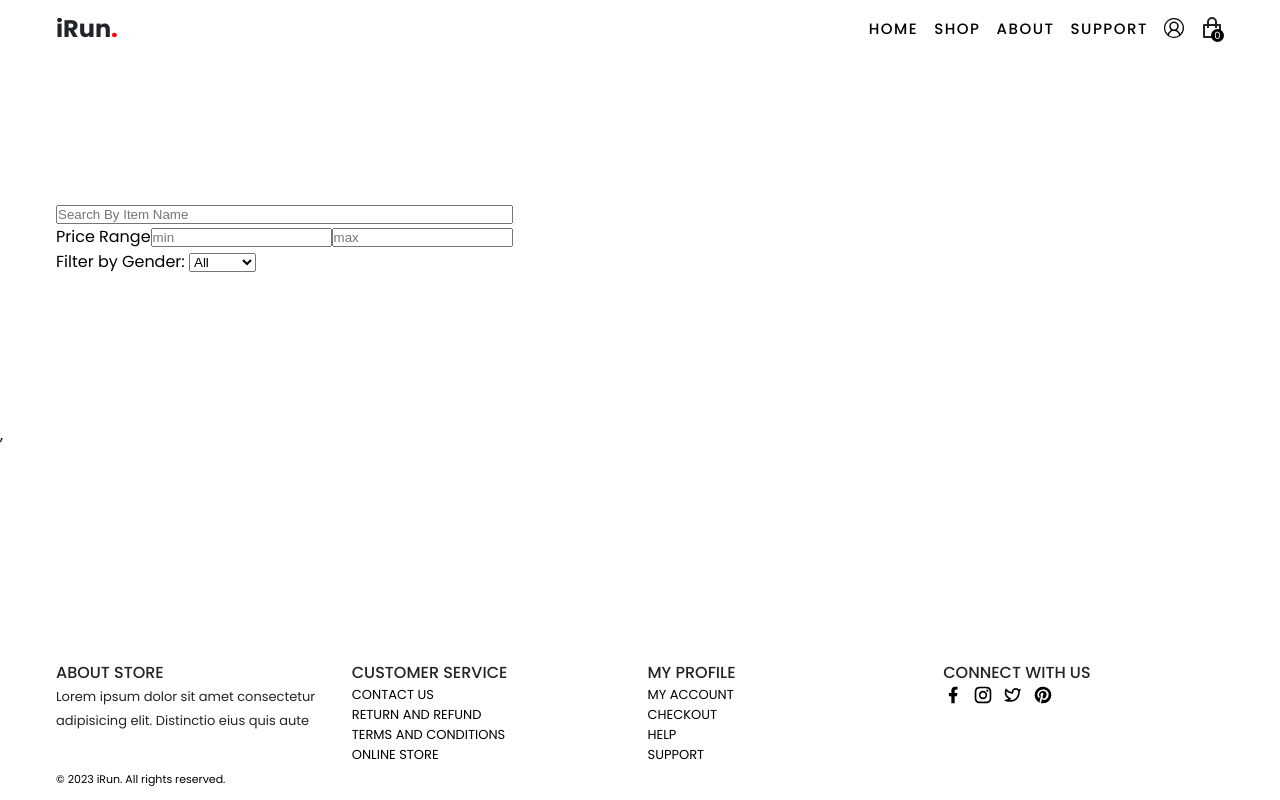
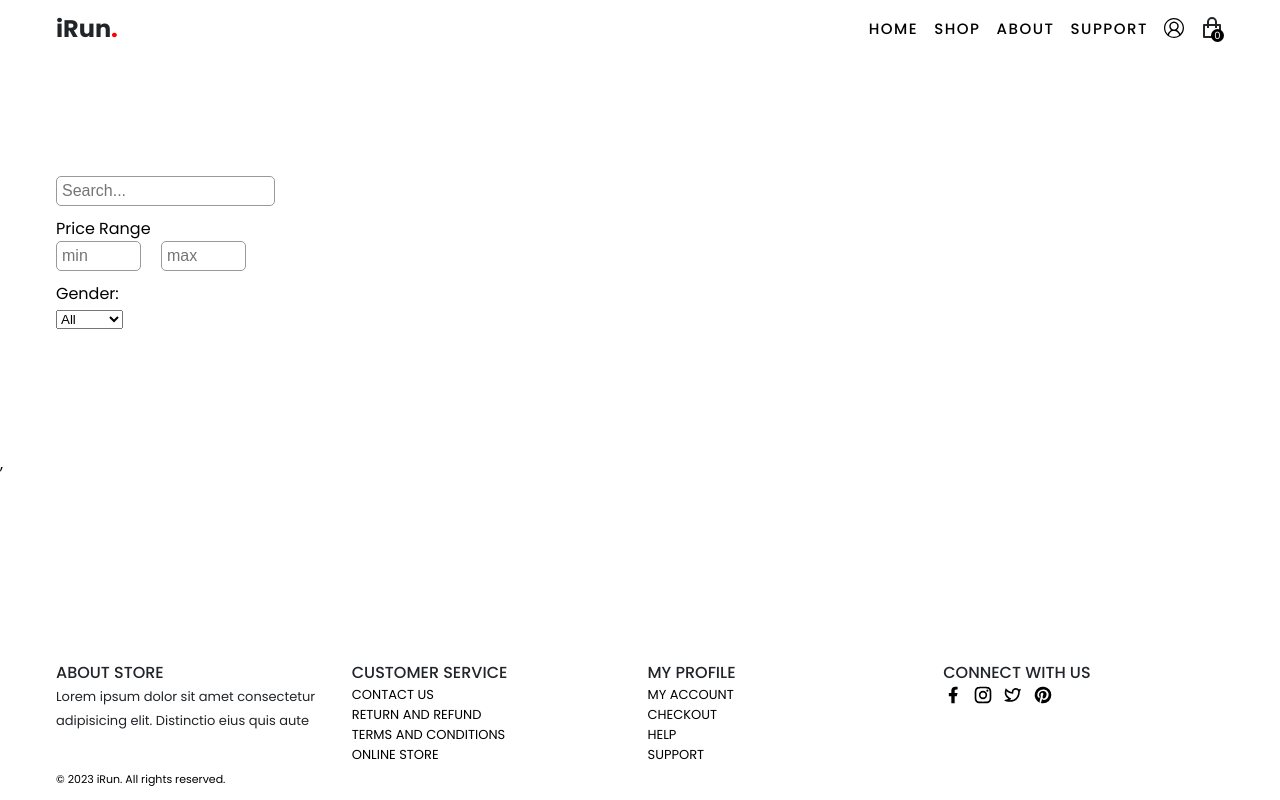
Before and after one commit to code322/irun_ecom_project, a React (Create React App) app in the folder client/: page /shop in a window 1280 px wide. Built offline with nearby package versions, Linux system fonts and the light colour scheme.

Commit message:
style FilterBy component

```diff
--- a/client/src/components/FilterBy/FilterBy.scss
+++ b/client/src/components/FilterBy/FilterBy.scss
@@ -1,4 +1,30 @@
 .filter-by-container {
   display: flex;
   flex-direction: column;
+  gap: 10px;
+  input {
+    border: 1px solid #999;
+    padding: 5px;
+    outline: none;
+    border-radius: 5px;
+    font-size: 16px;
+  }
+  .price-range-container {
+    display: flex;
+    flex-direction: column;
+
+    .ranges-input-container {
+      display: flex;
+      gap: 20px;
+
+      input {
+        max-width: 100px;
+        outline: none;
+        border: 1px solid #999;
+        padding: 5px;
+        border-radius: 5px;
+        font-size: 16px;
+      }
+    }
+  }
 }
--- a/client/src/components/FilterBy/FilterBy.tsx
+++ b/client/src/components/FilterBy/FilterBy.tsx
@@ -4,14 +4,17 @@ import './FilterBy.scss';
 const FilterBy: FC = () => {
   return (
     <div className='filter-by-container'>
-      <input type='text' placeholder='Search By Item Name' />
-      <div>
+      <input type='text' placeholder='Search...' />
+      <div className='price-range-container'>
         <span>Price Range</span>
-        <input type='text' placeholder='min' />
-        <input type='text' placeholder='max' />
+        <div className='ranges-input-container'>
+          <input min={0} max={1000} type='number' placeholder='min' />
+          <input min={0} max={1000} type='number' placeholder='max' />
+        </div>
       </div>
       <div>
-        <span>Filter by Gender: </span>
+        <span>Gender: </span>
+        <br />
         <select name='' id=''>
           <option value='All'>All</option>
           <option value='Male'>Male</option>
--- a/client/src/pages/Shop/Shop.scss
+++ b/client/src/pages/Shop/Shop.scss
@@ -1,6 +1,8 @@
 .shop-container {
   display: flex;
   flex-direction: column;
+  justify-content: space-between;
+  gap: 30px;
 }
 
 @media (min-width: 800px) {
```
